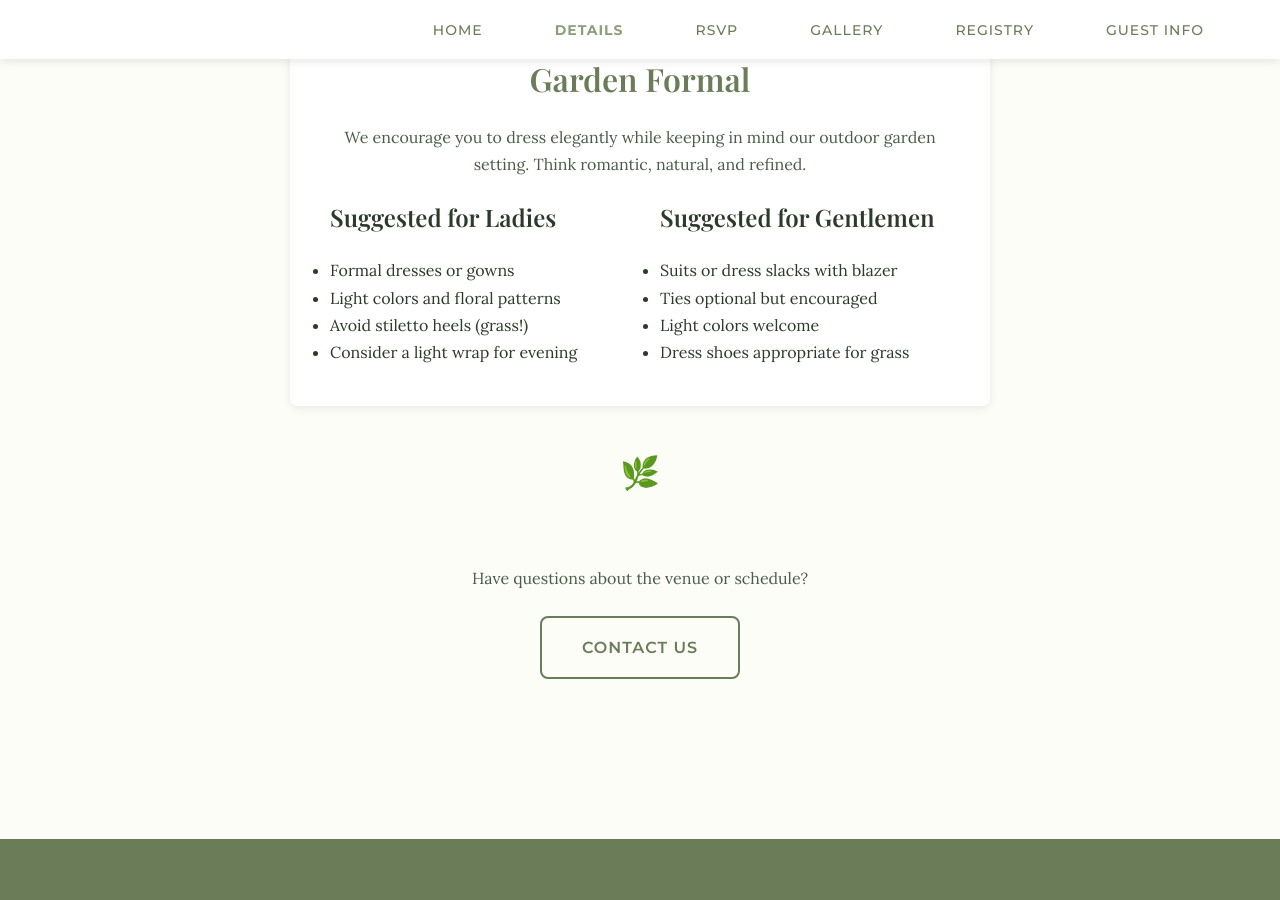
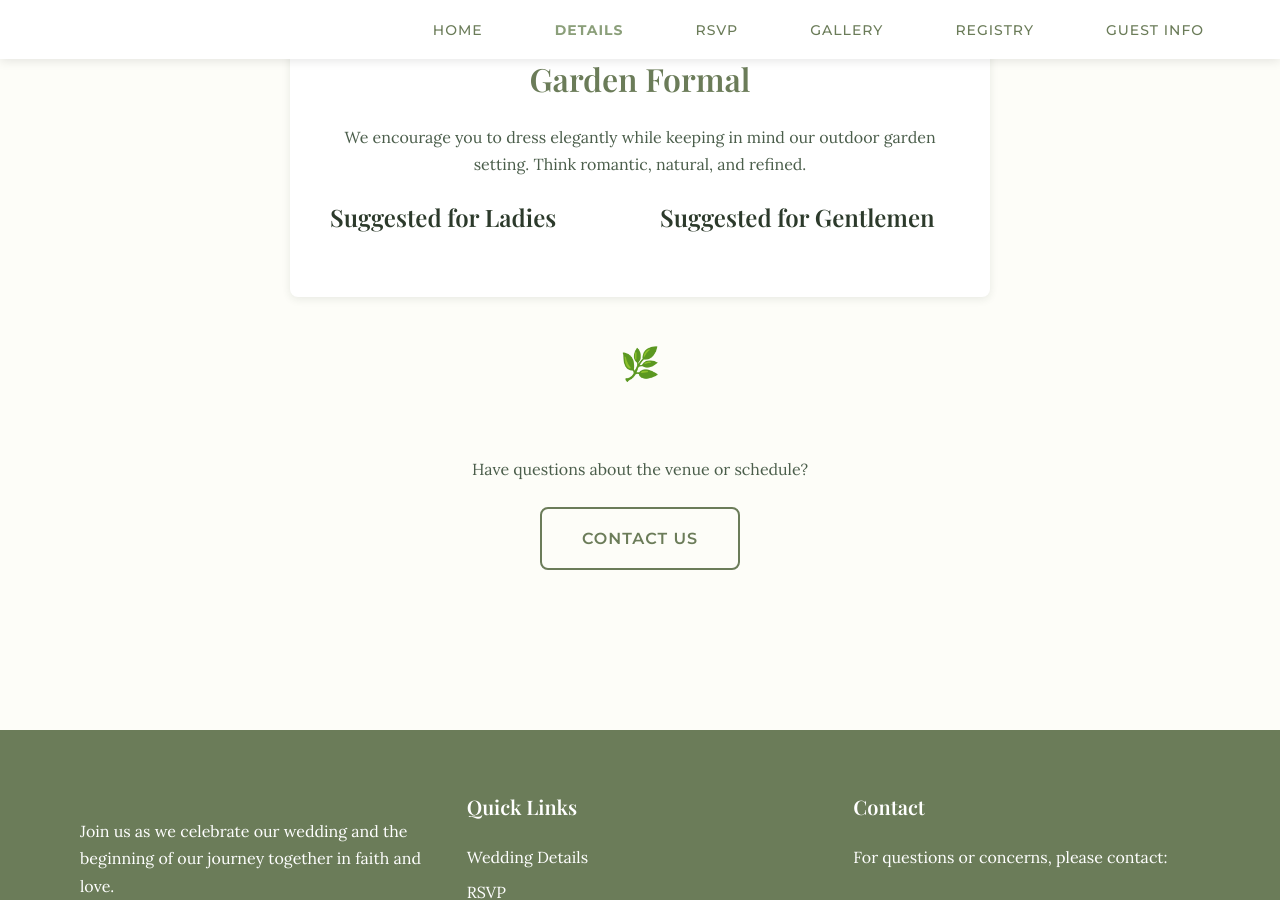
Before and after one commit to jspenya/the-wedding, a Jekyll site: the page built from pages/details.html, in a window 1280 px wide and 900 px high, scrolled down 831 px. Built offline with Jekyll 4.4.1, drawn with Linux system fonts in a browser that asks for light colours.

Commit message:
add dress code vars

```diff
--- a/_plugins/environment_variables.rb
+++ b/_plugins/environment_variables.rb
@@ -13,6 +13,22 @@
   site.config['title'] = ENV['SITE_TITLE'] || site.config['title']
   site.config['description'] = ENV['SITE_DESCRIPTION'] || site.config['description']
   site.config['og_image'] = ENV['OG_IMAGE'] || '/assets/images/og-image.jpg'
+
+  # Load dress code suggestions
+  dress_code_ladies = []
+  dress_code_gentlemen = []
+
+  i = 1
+  while ENV["DRESS_CODE_LADIES_#{i}"]
+    dress_code_ladies << ENV["DRESS_CODE_LADIES_#{i}"]
+    i += 1
+  end
+
+  i = 1
+  while ENV["DRESS_CODE_GENTLEMEN_#{i}"]
+    dress_code_gentlemen << ENV["DRESS_CODE_GENTLEMEN_#{i}"]
+    i += 1
+  end
 
   site.config['wedding'] = {
     'couple_names' => ENV['COUPLE_NAMES'],
@@ -34,7 +50,9 @@
     'wedding_coordinator_name' => ENV['WEDDING_COORDINATOR_NAME'],
     'wedding_coordinator_email' => ENV['WEDDING_COORDINATOR_EMAIL'],
     'wedding_coordinator_phone' => ENV['WEDDING_COORDINATOR_PHONE'],
-    'formspree_form_id' => ENV['FORMSPREE_FORM_ID']
+    'formspree_form_id' => ENV['FORMSPREE_FORM_ID'],
+    'dress_code_ladies' => dress_code_ladies,
+    'dress_code_gentlemen' => dress_code_gentlemen
   }
 
   puts "✅ Wedding config loaded successfully!"
--- a/pages/details.html
+++ b/pages/details.html
@@ -87,19 +87,17 @@
           <div>
             <h4>Suggested for Ladies</h4>
             <ul>
-              <li>Formal dresses or gowns</li>
-              <li>Light colors and floral patterns</li>
-              <li>Avoid stiletto heels (grass!)</li>
-              <li>Consider a light wrap for evening</li>
+              {% for item in site.wedding.dress_code_ladies %}
+              <li>{{ item }}</li>
+              {% endfor %}
             </ul>
           </div>
           <div>
             <h4>Suggested for Gentlemen</h4>
             <ul>
-              <li>Suits or dress slacks with blazer</li>
-              <li>Ties optional but encouraged</li>
-              <li>Light colors welcome</li>
-              <li>Dress shoes appropriate for grass</li>
+              {% for item in site.wedding.dress_code_gentlemen %}
+              <li>{{ item }}</li>
+              {% endfor %}
             </ul>
           </div>
         </div>
```
